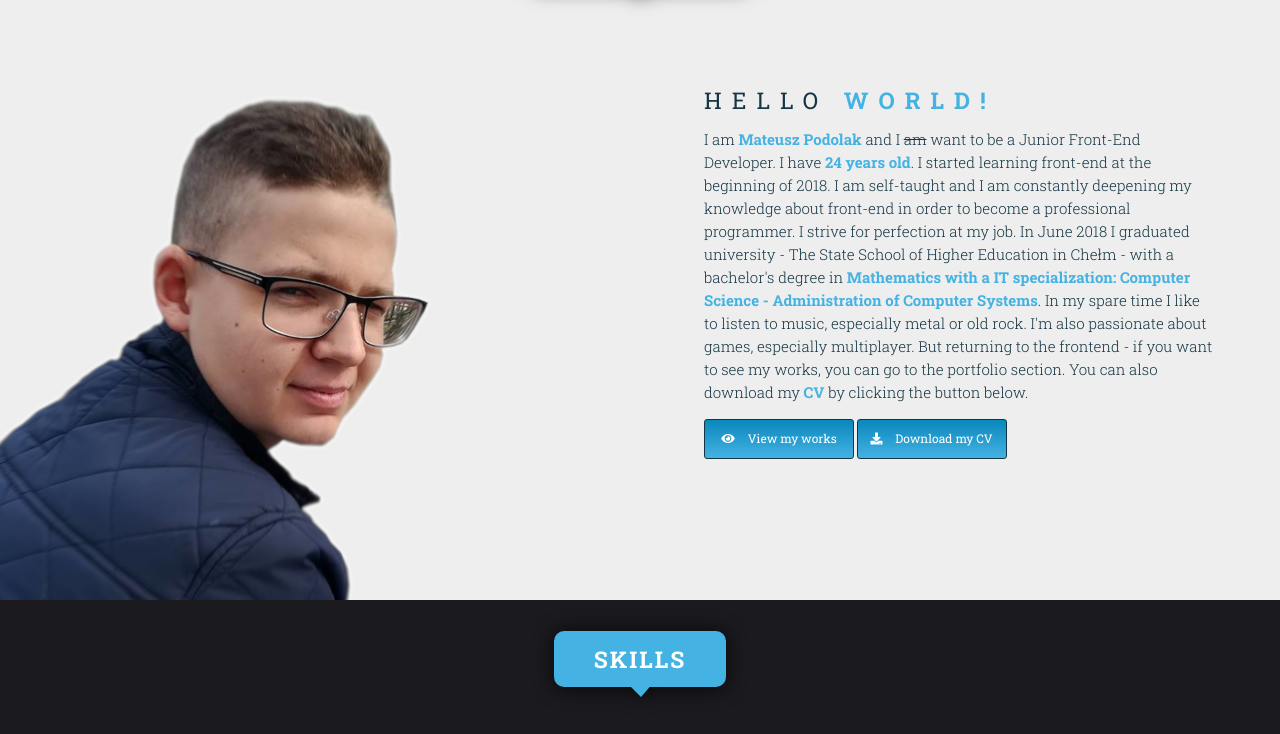
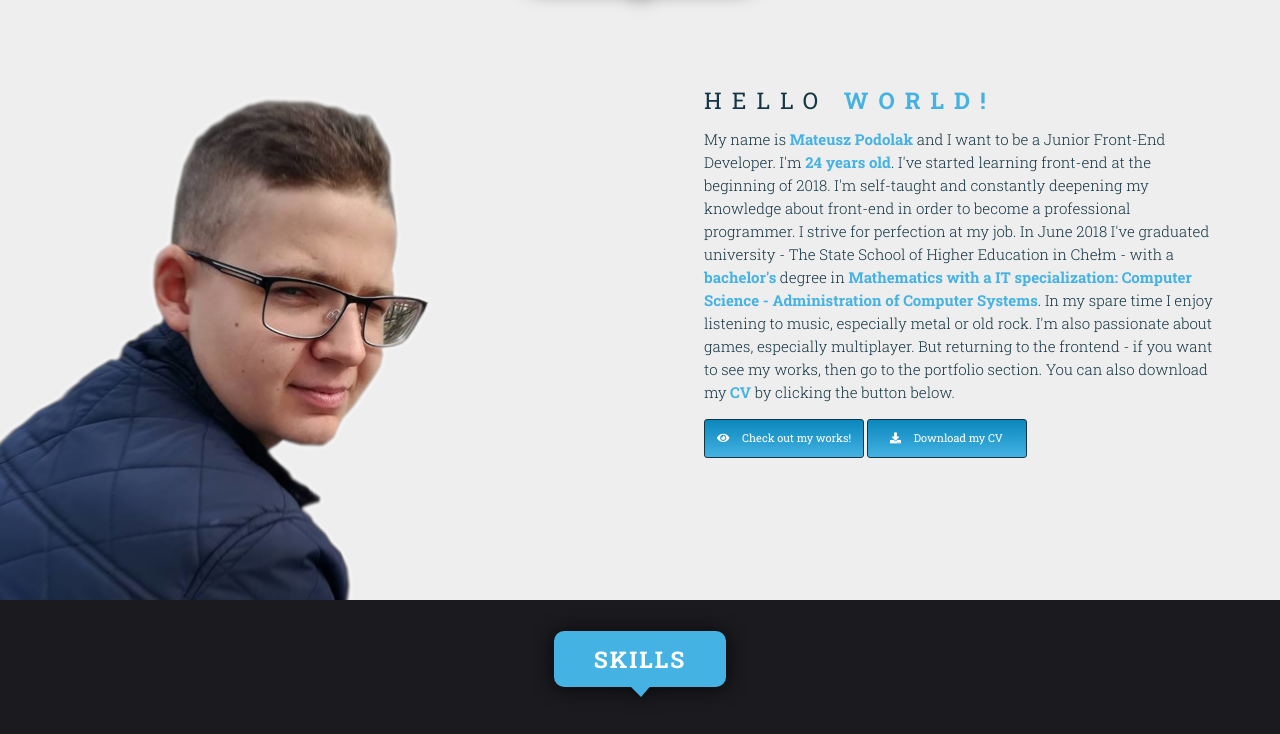
Before and after one commit to podolakmat/portfoliosite, a plain HTML site: page index.html in a window 1280 px wide. Shown: the part 900-1634 px from the top of the page. Drawn offline with nearby package versions, Linux system fonts and the light colour scheme.

Commit message:
Add files via upload

```diff
--- a/css/mediaqueries.css
+++ b/css/mediaqueries.css
@@ -45,7 +45,7 @@
     }
 }
 
-@media (min-width: 1px) and (max-width:824px) {
+@media (min-width: 1px) and (max-width:850px) {
     .about {
         height: auto;
     }
--- a/css/style.css
+++ b/css/style.css
@@ -323,8 +323,8 @@ a {
 
 .about .right-column .buttons-container .btn {
     display: inline-block;
-    width: 15rem;
-    font-size: 1.2rem;
+    width: 16rem;
+    font-size: 1.1rem;
     font-weight: 400;
     color: #ffffff;
     background-image: linear-gradient(to bottom, #0a87bd, #44b2e2);
--- a/index.html
+++ b/index.html
@@ -84,27 +84,22 @@
             <div class="right-column">
                 <div class="right-column-text-box">
                     <h2>HELLO <span class="text-color-blue">WORLD!</span></h2>
-                    <p>I am <span class="text-color-blue">Mateusz Podolak</span> and I <strike>am</strike> want
-                        to be a Junior Front-End Developer.
-                        I
-                        have <span class="text-color-blue">24 years old</span>. I started learning front-end at the
-                        beginning of 2018. I am self-taught and I am constantly deepening my knowledge about front-end
-                        in order to become a professional programmer. I
-                        strive for perfection at my job.
-                        In June 2018 I graduated university - The State School of Higher Education in Chełm - with a
-                        bachelor's degree in <span class="text-color-blue">Mathematics with a IT specialization:
-                            Computer Science - Administration
-                            of Computer Systems</span>.
-                        In my spare time I like to listen to music, especially metal or old rock. I'm also passionate
-                        about games, especially multiplayer.
-                        But returning to the frontend - if you want to see my works, you can go to the portfolio
-                        section.
-                        You can also download my <span class="text-color-blue">CV</span> by clicking the button below.</p>
+                    <p>My name is <span class="text-color-blue">Mateusz Podolak</span> and I want to be a Junior
+                        Front-End Developer. I'm <span class="text-color-blue">24 years old</span>. I've started
+                        learning front-end at the beginning of 2018. I'm self-taught and constantly deepening my
+                        knowledge about front-end in order to become a professional programmer. I strive for perfection
+                        at my job. In June 2018 I've graduated university - The State School of Higher Education in
+                        Chełm - with a <span class="text-color-blue">bachelor's</span> degree in <span class="text-color-blue">Mathematics
+                            with a IT specialization: Computer Science - Administration of Computer Systems</span>. In
+                        my spare time I enjoy listening to music, especially metal or old rock. I'm also passionate
+                        about games, especially multiplayer. But returning to the frontend - if you want to see my
+                        works, then go to the portfolio section. You can also download my <span class="text-color-blue">CV</span>
+                        by clicking the button below.</p>
 
                     <div class="buttons-container">
                         <a href="#portfolio"><button class="btn">
                                 <i class="fas fa-eye"></i>
-                                View my works
+                                Check out my works!
                             </button>
                         </a>
                         <a href="https://1drv.ms/b/s!Aqi-AbQAl-4og9gRnqn1acAXQnKNKQ" target="_blank">
```
